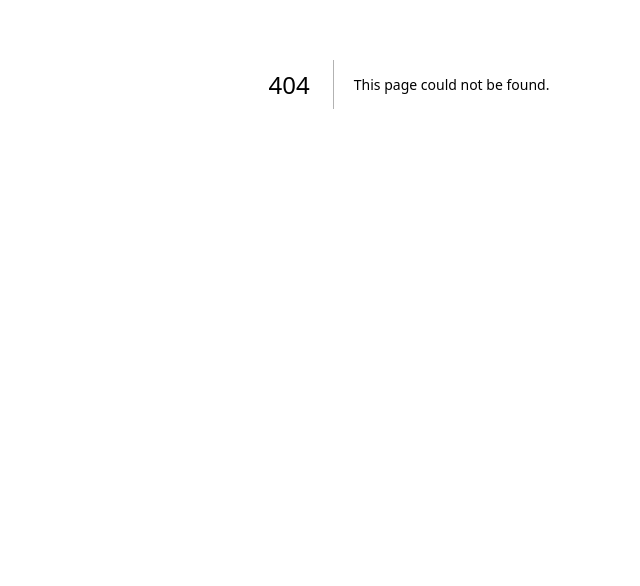
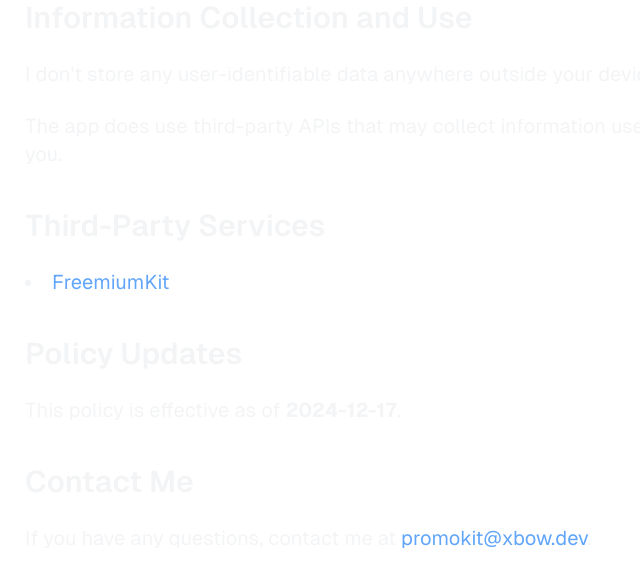
Before and after one commit to n0rthk1n9/promokit-website, a Next.js app: page /privacy in a window 1280 px wide. Before the commit this address had no page. Shown: the part 316-902 px from the top of the page, without its empty margins (231-871 px from the left). Before the commit the page ends 800 px from the top, so only its background shows below. Built offline with nearby package versions, Linux system fonts and the light colour scheme.

Commit message:
Add promo kit app privacy policy

```diff
--- a/app/layout.js
+++ b/app/layout.js
@@ -13,8 +13,8 @@ const geistMono = localFont({
 });
 
 export const metadata = {
-  title: "Create Next App",
-  description: "Generated by create next app",
+  title: "Promo Kit",
+  description: "Manage promo codes for your apps like a pro",
 };
 
 export default function RootLayout({ children }) {
--- a/app/page.js
+++ b/app/page.js
@@ -1,5 +1,3 @@
-import Image from "next/image";
-
 export default function Home() {
   return (
     <div className="grid grid-rows-[20px_1fr_20px] items-center justify-items-center min-h-screen p-8 pb-20 gap-16 sm:p-20 font-[family-name:var(--font-geist-sans)]">
--- /dev/null
+++ b/app/privacy/page.js
@@ -0,0 +1,59 @@
+export default function PrivacyPolicy() {
+    return (
+      <div className="grid grid-rows-[20px_1fr_20px] items-center justify-items-center min-h-screen p-8 pb-20 gap-16 sm:p-20 font-[family-name:var(--font-geist-sans)] bg-black-900 text-gray-100">
+        <main className="flex flex-col gap-6 row-start-2 items-center sm:items-start max-w-3xl">
+          <h1 className="text-4xl sm:text-6xl font-bold text-center sm:text-left">
+            Privacy Policy
+          </h1>
+          <p className="text-lg sm:text-xl text-center sm:text-left">
+            I built the <strong>Promo Kit</strong> app as a <strong>Freemium</strong> app.
+          </p>
+
+          <h2 className="text-2xl sm:text-3xl font-semibold mt-4">
+            Information Collection and Use
+          </h2>
+          <p className="text-lg sm:text-xl text-center sm:text-left">
+            I don't store any user-identifiable data anywhere outside your device.
+          </p>
+          <p className="text-lg sm:text-xl text-center sm:text-left">
+            The app does use third-party APIs that may collect information used to identify you.
+          </p>
+
+          <h2 className="text-2xl sm:text-3xl font-semibold mt-4">
+            Third-Party Services
+          </h2>
+          <ul className="list-disc list-inside text-lg sm:text-xl">
+            <li>
+              <a
+                href="https://freemiumkit.app/"
+                target="_blank"
+                rel="noopener noreferrer"
+                className="text-blue-400 hover:underline"
+              >
+                FreemiumKit
+              </a>
+            </li>
+          </ul>
+
+          <h2 className="text-2xl sm:text-3xl font-semibold mt-4">
+            Policy Updates
+          </h2>
+          <p className="text-lg sm:text-xl text-center sm:text-left">
+            This policy is effective as of <strong>2024-12-17</strong>.
+          </p>
+
+          <h2 className="text-2xl sm:text-3xl font-semibold mt-4">Contact Me</h2>
+          <p className="text-lg sm:text-xl text-center sm:text-left">
+            If you have any questions, contact me at{" "}
+            <a
+              href="mailto:appexhibit@xbow.dev"
+              className="text-blue-400 hover:underline"
+            >
+              promokit@xbow.dev
+            </a>
+            .
+          </p>
+        </main>
+      </div>
+    );
+  }
```
